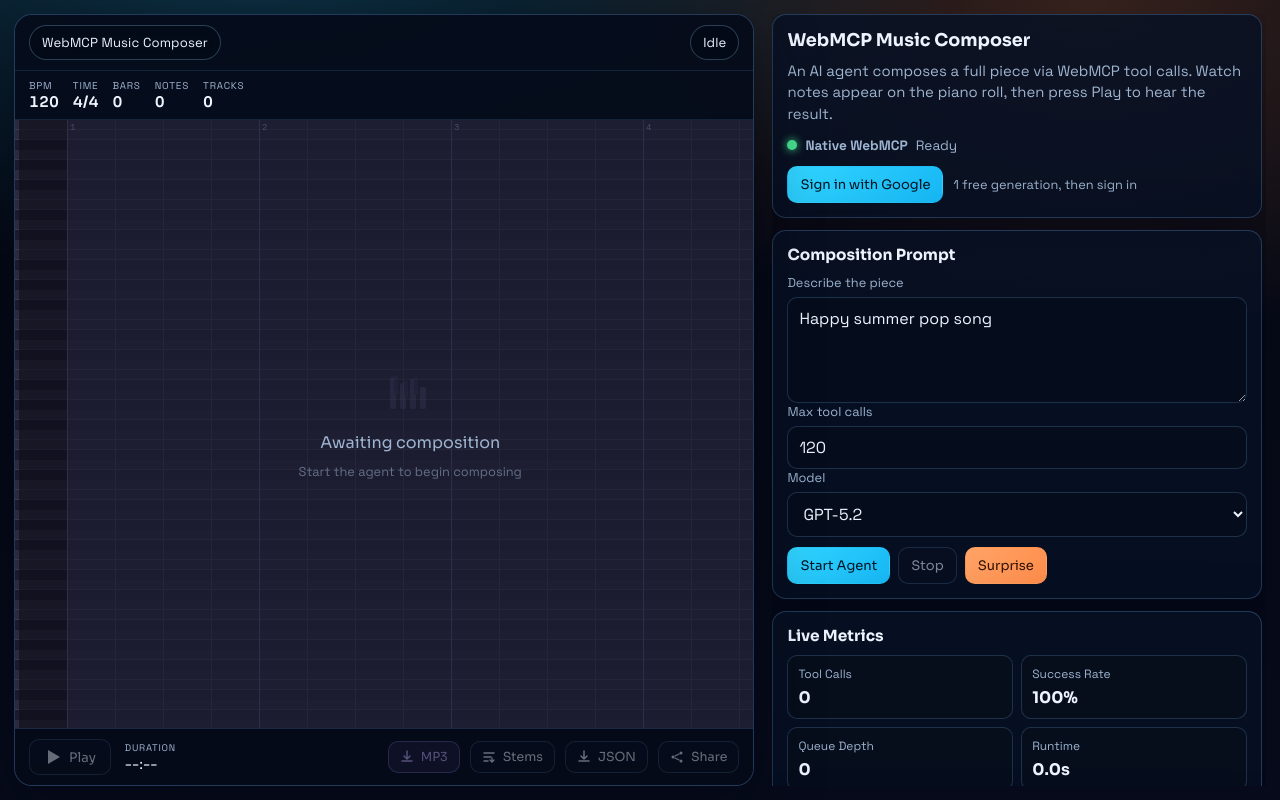
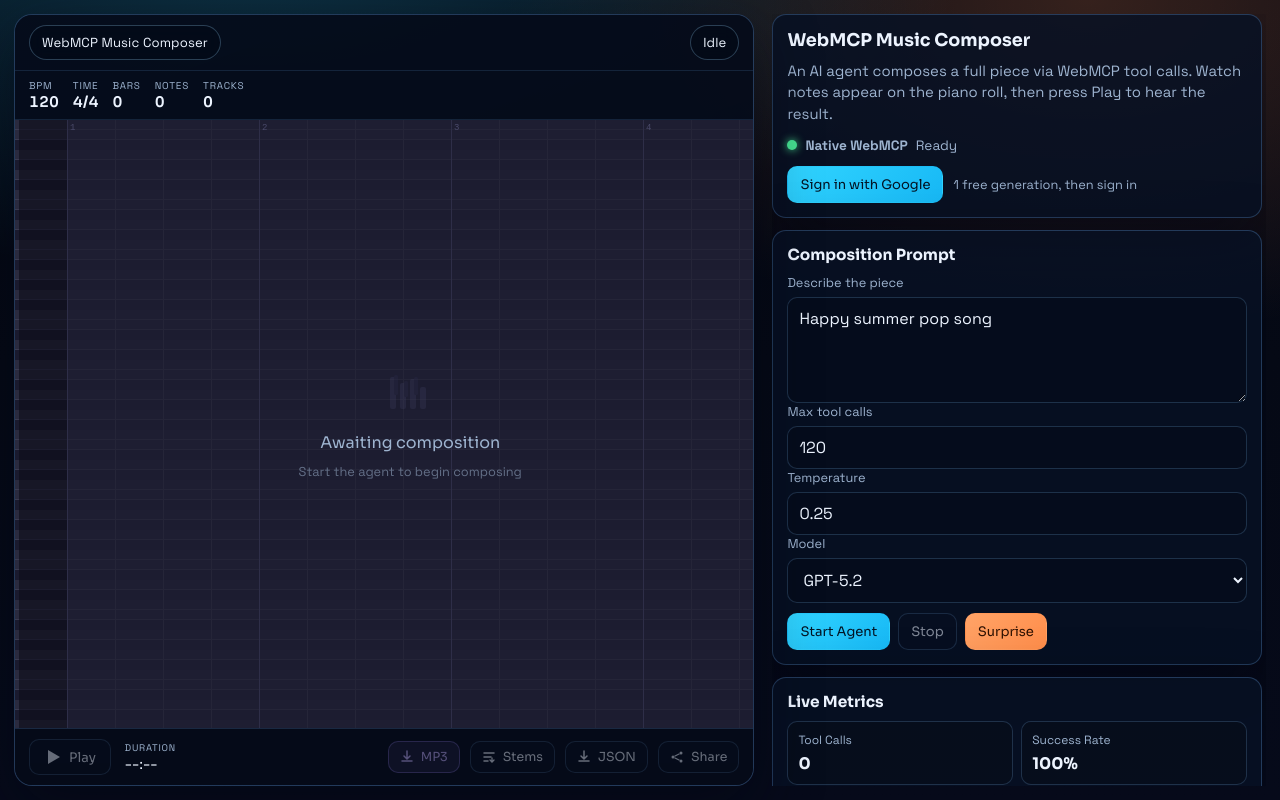
Before and after one commit to OEvgeny/music-composer-webmcp-local, a React (Vite) app: page / in a window 1280 px wide. Built offline with nearby package versions, Linux system fonts and the light colour scheme.

Commit message:
Updated App.tsx

```diff
--- a/src/App.tsx
+++ b/src/App.tsx
@@ -21,6 +21,7 @@
   objective:
     "Happy summer pop song",
   maxToolCalls: 120,
+  temperature: 0.25,
   provider: DEFAULT_MODEL.provider,
   model: DEFAULT_MODEL.model,
   apiKey: "",
@@ -719,6 +720,21 @@
           </label>
 
           <label className="field">
+            <span>Temperature</span>
+            <input
+              type="number"
+              min={0}
+              max={2}
+              step={0.05}
+              value={config.temperature}
+              onChange={(e: ChangeEvent<HTMLInputElement>) => {
+                const n = parseFloat(e.target.value);
+                if (!isNaN(n) && n >= 0) updateConfig("temperature", n);
+              }}
+            />
+          </label>
+
+          <label className="field">
             <span>Model</span>
             <select
               value={config.model}
--- a/src/api/gatewayClient.ts
+++ b/src/api/gatewayClient.ts
@@ -44,6 +44,7 @@
   messages: AnthropicChatMessage[];
   tools: AnthropicToolDefinition[];
   maxTokens?: number;
+  temperature?: number;
   sessionId?: string;
   endpointUrl?: string;
 }
@@ -56,6 +57,7 @@
   messages: AnthropicChatMessage[];
   tools: AnthropicToolDefinition[];
   maxTokens?: number;
+  temperature?: number;
   sessionId?: string;
 }
 
@@ -140,7 +142,7 @@
     tools: request.tools,
     tool_choice: { type: "auto" },
     max_tokens: request.maxTokens ?? 4096,
-    temperature: 0.25
+    temperature: request.temperature ?? 0.25
   }); // Anthropic always supports temperature
 
   const send = (url: string) =>
@@ -259,7 +261,7 @@
     tools: openAiTools,
     tool_choice: "auto",
     max_tokens: request.maxTokens ?? 4096,
-    ...(supportsTemperature ? { temperature: 0.25 } : {}),
+    ...(supportsTemperature ? { temperature: request.temperature ?? 0.25 } : {}),
   });
 
   const url = request.isLocal
--- a/src/runtime/agentEngine.ts
+++ b/src/runtime/agentEngine.ts
@@ -391,6 +391,7 @@
           messages,
           tools,
           sessionId,
+          temperature: config.temperature,
           endpointUrl: config.endpointUrl
         });
 
--- a/src/types.ts
+++ b/src/types.ts
@@ -71,6 +71,7 @@
 export interface AgentRunConfig {
   objective: string;
   maxToolCalls: number;
+  temperature: number;
   provider: LlmProvider;
   model: string;
   apiKey: string;
```
